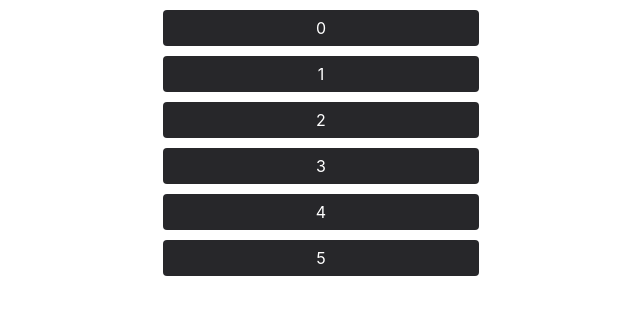
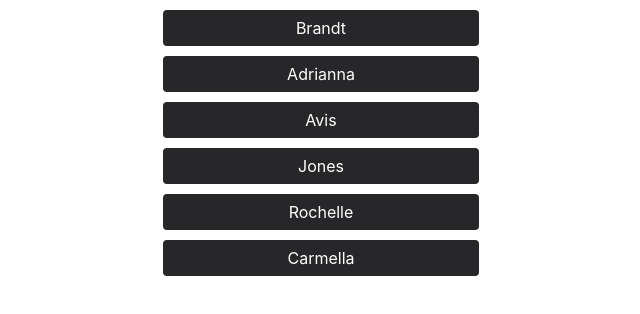
Before and after one commit to FemenSB/voting_client, a React (Create React App) app: page / in a window 1280 px wide. Shown: the top 314 px of the page, without its empty margins (327-967 px from the left). Built offline with nearby package versions, Linux system fonts and the light colour scheme.

Commit message:
fixup! Implement drop behavior

```diff
--- a/src/pages/voting/page.component.tsx
+++ b/src/pages/voting/page.component.tsx
@@ -2,12 +2,12 @@ import CandidateList from './candidate_list.component';
 
 export default function VotingPage() {
   const candidates = [
-    '0',
-    '1',
-    '2',
-    '3',
-    '4',
-    '5',
+    'Brandt',
+    'Adrianna',
+    'Avis',
+    'Jones',
+    'Rochelle',
+    'Carmella',
   ];
 
   return (
```
